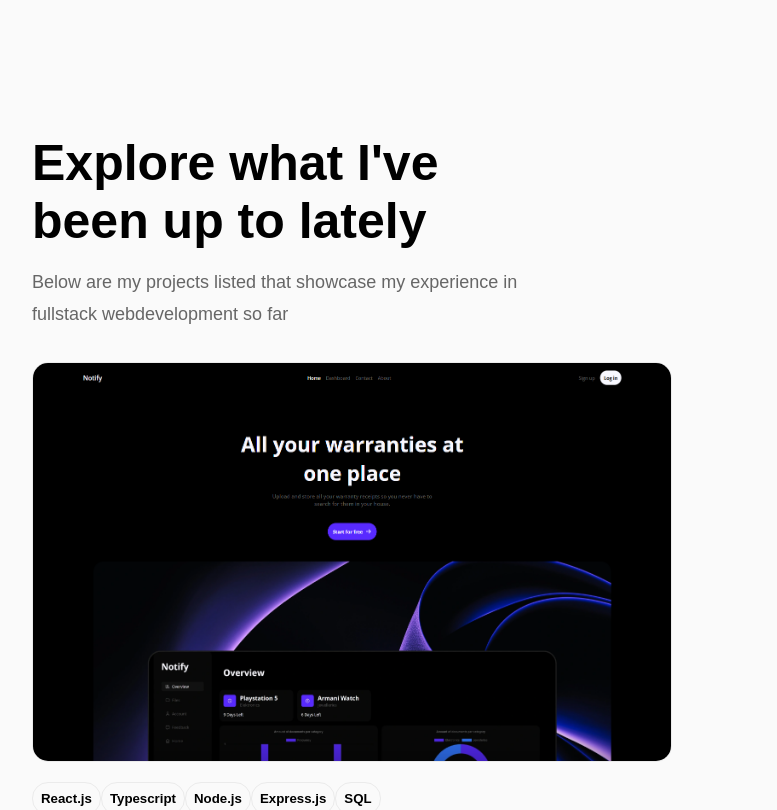
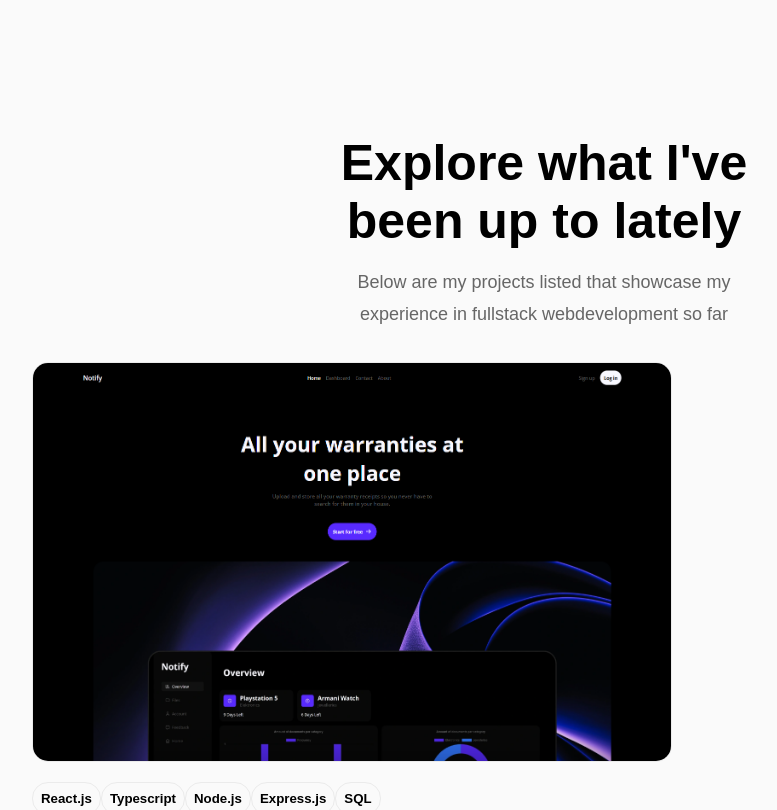
Before and after one commit to RoshanBansie/Portfolio, a Next.js app: page / in a window 1280 px wide. Shown: the part 760-1570 px from the top of the page, without its empty margins (96-873 px from the left). Built offline with nearby package versions, Linux system fonts and the light colour scheme.

Commit message:
Styling en tekst veranderd van andere secties.

```diff
--- a/components/home/education/Education.tsx
+++ b/components/home/education/Education.tsx
@@ -130,7 +130,7 @@ export default function Education() {
     return (
         <section className="education-section">
             <div className="education-section-header">
-                <h2>View my educational milestones</h2>
+                <h2>Educational milestones I've achieved</h2>
                 <p>
                     Below are the scholar institutes that I have attended and online courses
                     that I've completed so far.
--- a/components/home/projects/projects.css
+++ b/components/home/projects/projects.css
@@ -4,12 +4,10 @@
     max-width: 1800px;
 }
 
-.projects-section-header h2 {
+.projects-section-header {
+    text-align: center;
     max-width: 40%;
-}
-
-.projects-section-header p {
-    max-width: 50%;
+    margin: 0 auto;
 }
 
 .projects-container {
```
